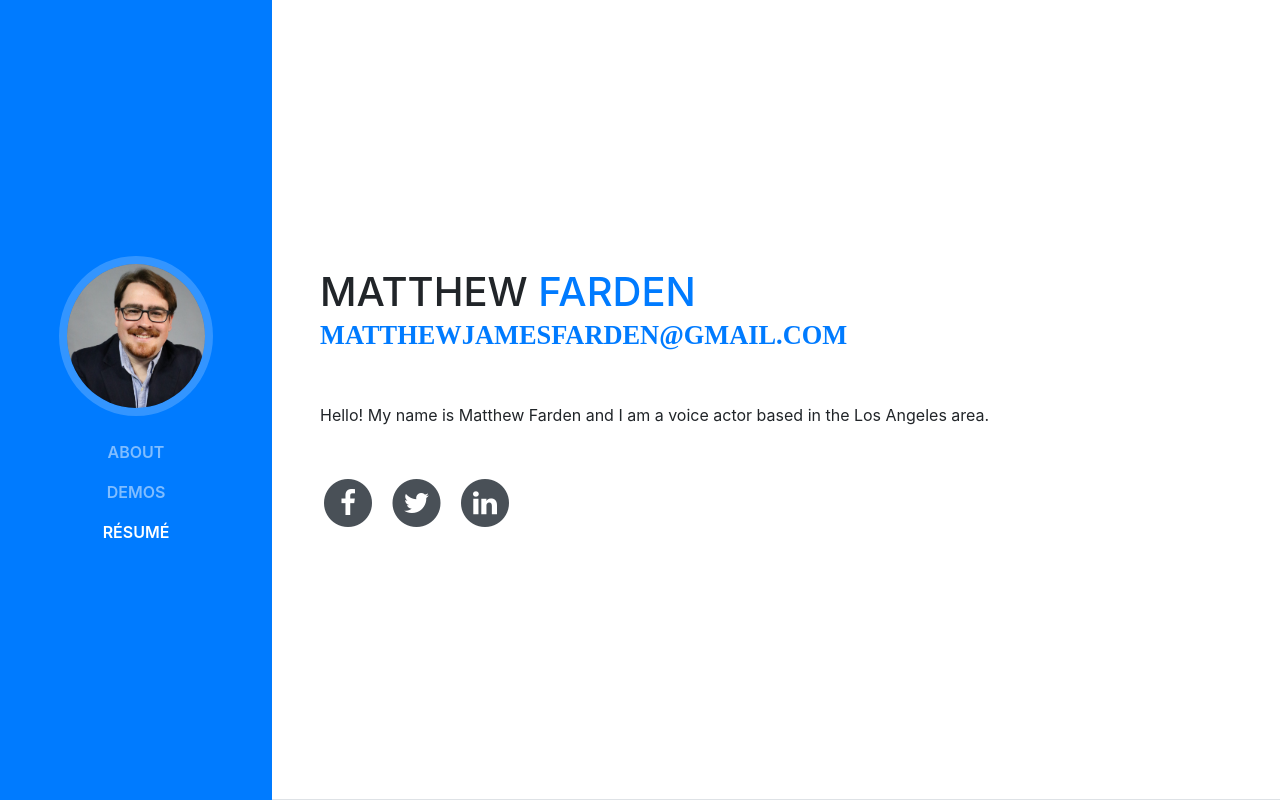
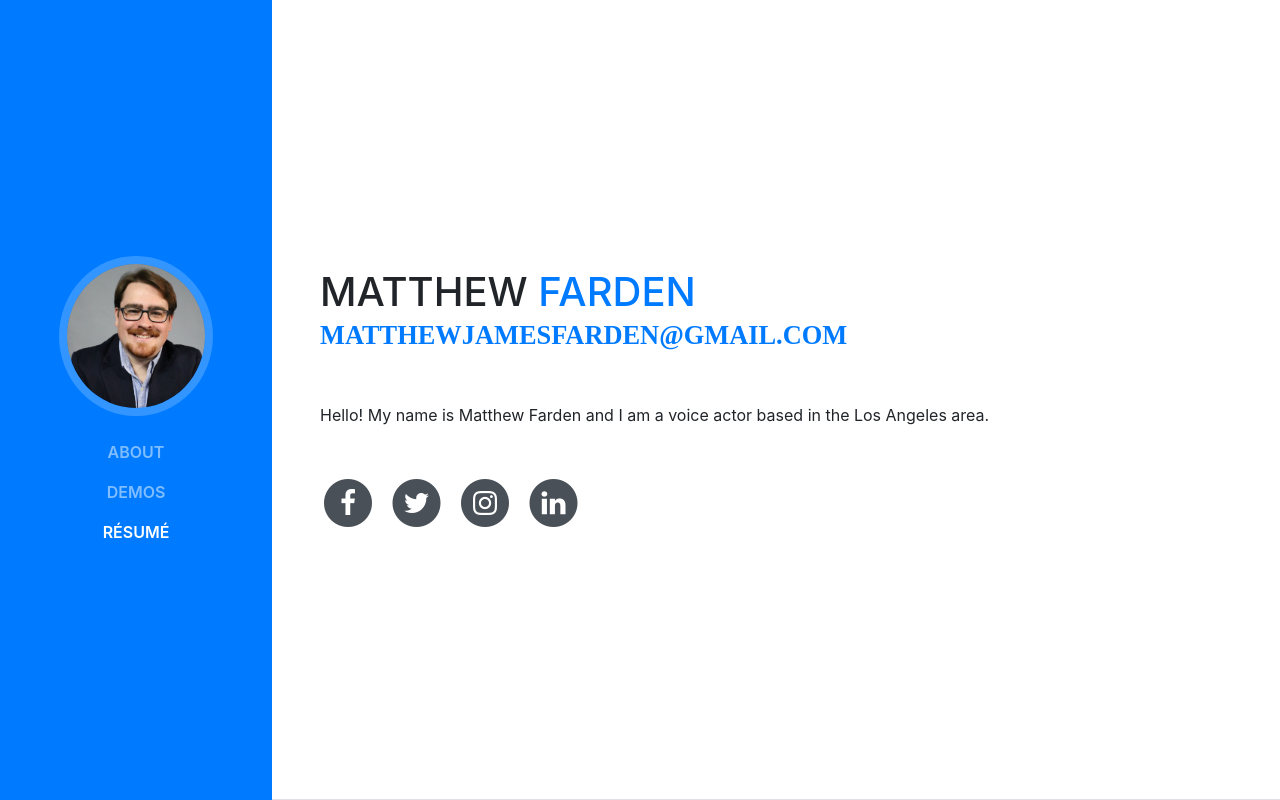
Before and after one commit to mjfarden/mjfarden.github.io, a website with bundled scripts: page index.html in a window 1280 px wide. Shown: the top 800 px of the page. Built offline with nearby package versions, Linux system fonts and the light colour scheme; a web font is replaced by a local one.

Commit message:
add instagram button

```diff
--- a/index.html
+++ b/index.html
@@ -81,6 +81,14 @@
               </a>
             </li>
             <li class="list-inline-item">
+              <a href="https://www.instagram.com/matthewfarden/">
+                <span class="fa-stack fa-lg">
+                  <i class="fa fa-circle fa-stack-2x"></i>
+                  <i class="fa fa-instagram fa-stack-1x fa-inverse"></i>
+                </span>
+              </a>
+            </li>
+            <li class="list-inline-item">
               <a href="https://www.linkedin.com/in/matthew-farden-97040969/">
                 <span class="fa-stack fa-lg">
                   <i class="fa fa-circle fa-stack-2x"></i>
```
